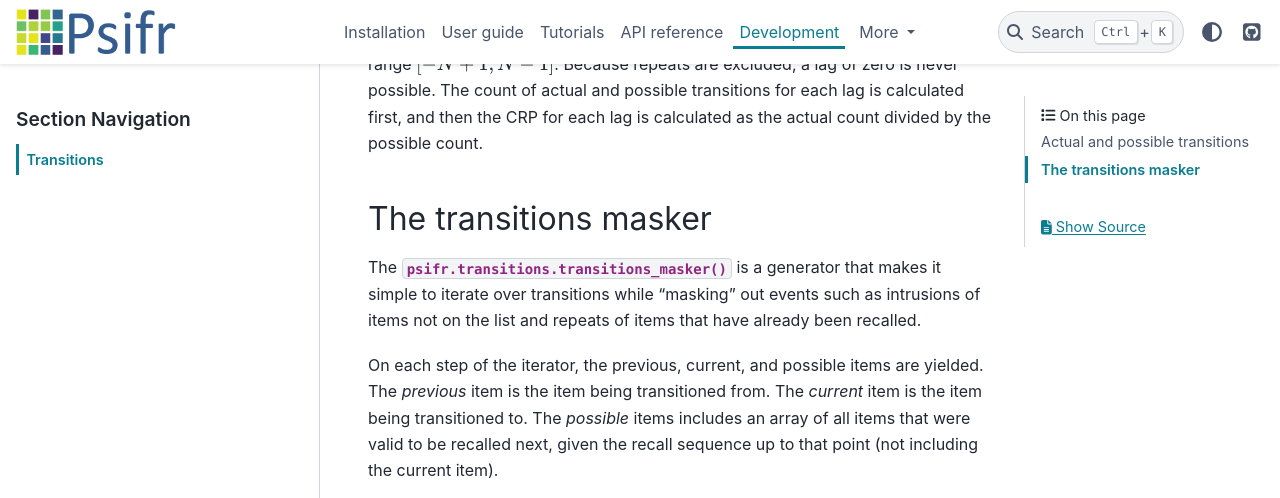
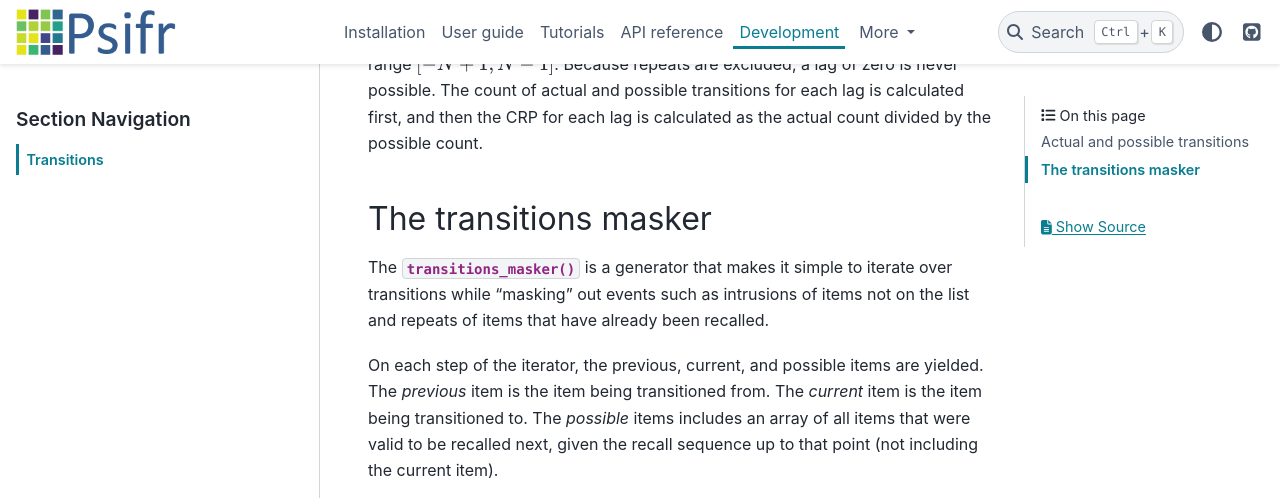
Before and after one commit to mortonne/psifr, a Sphinx documentation site: the page built from docs/development/transitions.rst, in a window 1280 px wide and 900 px high, scrolled down 715 px, cut to the strip 0-498 px from the top of the window. Built offline with Sphinx 7.4.7 and the PyData theme 0.15.4, drawn with Linux system fonts in a browser that asks for light colours.

Commit message:
docs: use short function name

```diff
--- a/docs/development/transitions.rst
+++ b/docs/development/transitions.rst
@@ -33,7 +33,7 @@ the actual count divided by the possible count.
 The transitions masker
 ~~~~~~~~~~~~~~~~~~~~~~
 
-The :py:func:`psifr.transitions.transitions_masker` is a generator that makes
+The :py:func:`~psifr.transitions.transitions_masker` is a generator that makes
 it simple to iterate over transitions while "masking" out events such as
 intrusions of items not on the list and repeats of items that have already
 been recalled.
```
